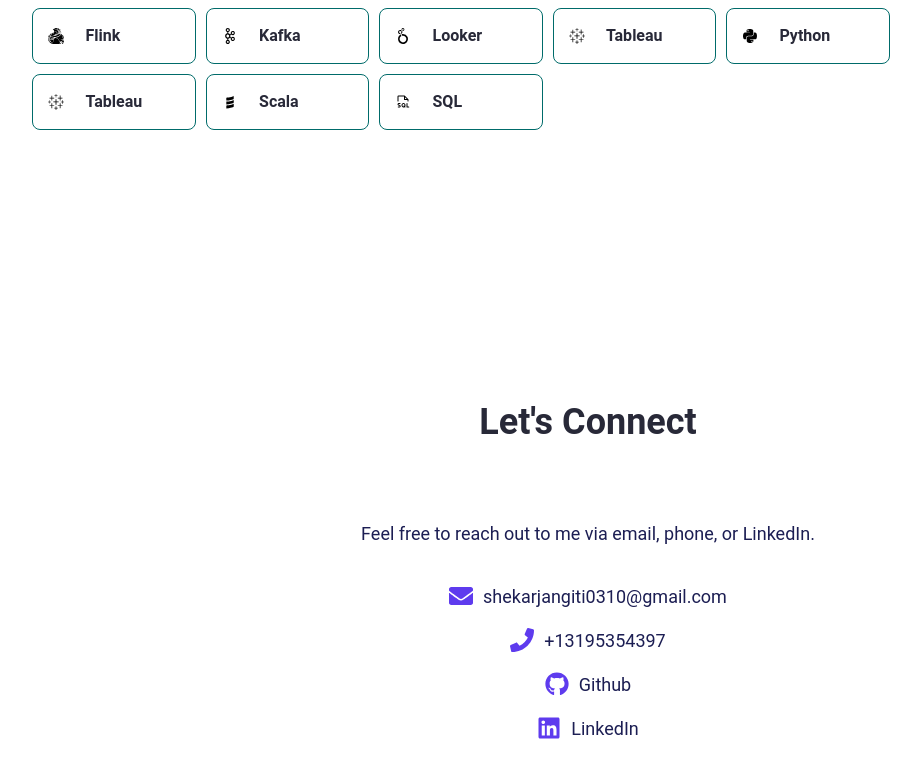
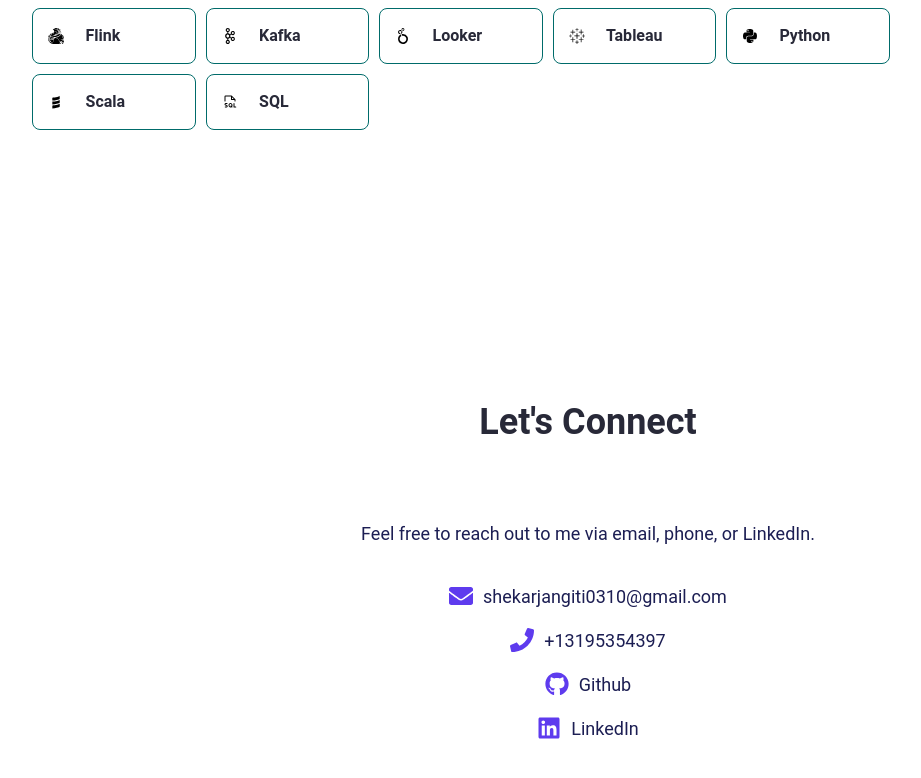
Before and after one commit to ShekarJangiti/Portfolio, a React (Create React App) app: page / in a window 1280 px wide. Shown: the part 3788-4566 px from the top of the page, without its empty margins (52-973 px from the left). Built offline with nearby package versions, Linux system fonts and the light colour scheme; the HTML template or start-up script is replaced by a standard one.

Commit message:
Update Skills.js

```diff
--- a/src/Pages/Home/Skills.js
+++ b/src/Pages/Home/Skills.js
@@ -33,7 +33,6 @@
   { icon: <SiLooker />, name: "Looker" },
   { icon: <SiTableau />, name: "Tableau" },
   { icon: <FaPython />, name: "Python" },
-  { icon: <SiTableau />, name: "Tableau" },
    {    icon: <DiScala />, name: "Scala"    },
    {    icon: <PiFileSql />, name: "SQL"    },
 
```
